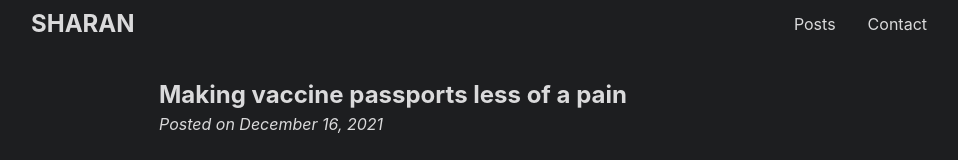
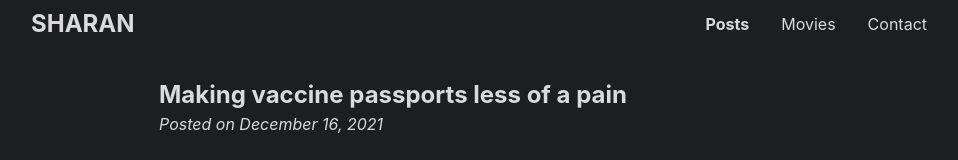
Before and after one commit to justsharan/personal-blog, a Next.js app: page /posts/ca-vaccine-passport in a window 1280 px wide. Shown: the top 160 px of the page, without its empty margins (161-1119 px from the left). Built offline with nearby package versions, Linux system fonts and the light colour scheme.

Commit message:
Bold proper navbar item on pages

```diff
--- a/components/Layout.tsx
+++ b/components/Layout.tsx
@@ -2,14 +2,24 @@ import { PropsWithChildren } from "react";
 import Link from "next/link";
 import styles from "./Layout.module.css";
 
-const Layout = (props: PropsWithChildren<{ noFooter?: boolean }>) => (
+type LayoutProps = {
+  noFooter?: boolean;
+  current?: "posts" | "movies";
+};
+
+const Layout = (props: PropsWithChildren<LayoutProps>) => (
   <>
     <nav className={styles.navbar}>
       <span className={styles.title}>
         <Link href="/">Sharan</Link>
       </span>
       <div className={styles.links}>
-        <Link href="/posts">Posts</Link>
+        <Link href="/posts">
+          {props.current === "posts" ? <strong>Posts</strong> : "Posts"}
+        </Link>
+        <Link href="/movies">
+          {props.current === "movies" ? <strong>Movies</strong> : "Movies"}
+        </Link>
         <Link href="mailto:sharansr@pm.me">Contact</Link>
       </div>
     </nav>
--- a/pages/posts/[slug].tsx
+++ b/pages/posts/[slug].tsx
@@ -17,7 +17,7 @@ export default function Slug({ data, parsed }: Props) {
       <Head>
         <title>{data.title} - Sharan</title>
       </Head>
-      <Layout>
+      <Layout current="posts">
         <article className={styles.content}>
           <header className={styles.title}>
             <h1 className={styles.title}>{data.title}</h1>
--- a/pages/posts/index.tsx
+++ b/pages/posts/index.tsx
@@ -18,7 +18,7 @@ export default function PostsIndex(props: { posts: PostInfo[] }) {
       <Head>
         <title>Posts</title>
       </Head>
-      <Layout>
+      <Layout current="posts">
         <article className={styles.list}>
           {props.posts
             .sort(
```
